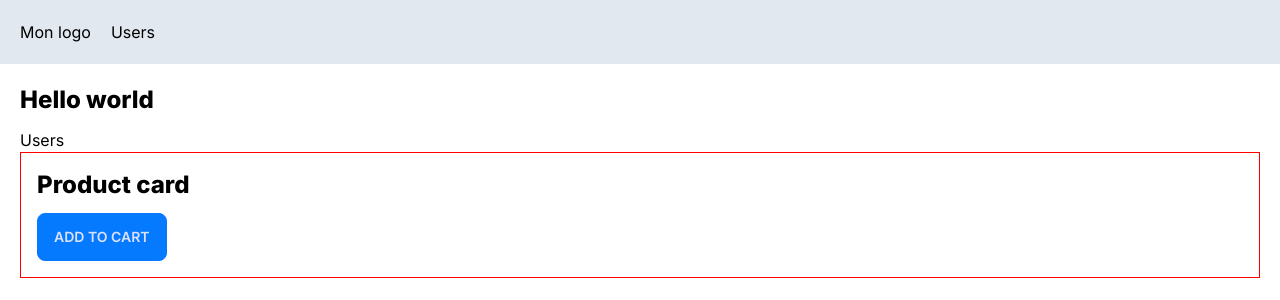
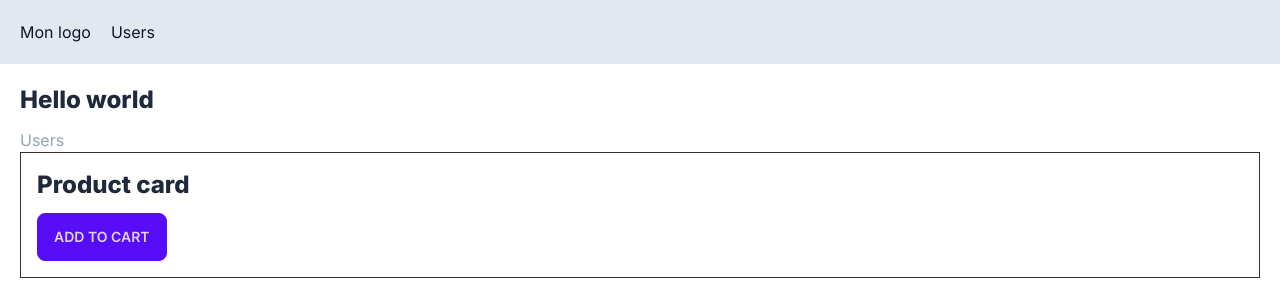
Before and after one commit to MrTuttle/next-app, a Next.js app: page / in a window 1280 px wide. Shown: the top 300 px of the page. Built offline with nearby package versions, Linux system fonts and the light colour scheme.

Commit message:
delete winter theme daisy Ui on general layout, add manuals darkmodes in nav and pages

```diff
--- a/app/NavBar.tsx
+++ b/app/NavBar.tsx
@@ -3,7 +3,7 @@ import React from "react";
 
 const NavBar = () => {
   return (
-    <div className="flex bg-slate-200 p-5">
+    <div className="flex bg-slate-200 dark:bg-gray-800 p-5 text-slate-900 dark:text-slate-400">
       <Link href="/" className="mr-5">
         Mon logo
       </Link>
--- a/app/components/ProductCard.module.css
+++ b/app/components/ProductCard.module.css
@@ -1,5 +1,5 @@
 /* app/components/ProductCard.module.css */
 .card {
   padding: 1rem;
-  border: 1px solid red;
+  border: 1px solid #333;
 }
--- a/app/globals.css
+++ b/app/globals.css
@@ -3,13 +3,13 @@
 @tailwind utilities;
 
 :root {
-  --foreground-rgb: 0, 0, 0;
+  --foreground-rgb: 148, 163, 184;
 
 }
 
 @media (prefers-color-scheme: dark) {
   :root {
-    --foreground-rgb: 255, 255, 255;
+    --foreground-rgb: 43, 47, 65;
 
   }
 }
@@ -22,6 +22,6 @@ body {
 
 @layer base {
   h1 {
-    @apply font-extrabold text-2xl mb-3;
+    @apply font-extrabold text-2xl mb-3 text-slate-800 dark:text-slate-500;
   }
 }
--- a/app/layout.tsx
+++ b/app/layout.tsx
@@ -16,7 +16,7 @@ export default function RootLayout({
   children: React.ReactNode;
 }) {
   return (
-    <html lang="en" data-theme="winter">
+    <html lang="en">
       <body className={inter.className}>
         <NavBar />
         <main className="p-5">{children}</main>
--- a/app/users/UserTable.tsx
+++ b/app/users/UserTable.tsx
@@ -25,7 +25,7 @@ const UserTable = async ({ sortOrder }: Props) => {
 
   return (
     <>
-      <table className="table table-bordered">
+      <table className="table table-bordered border-slate-300">
         <thead>
           <tr>
             <th>
@@ -38,7 +38,7 @@ const UserTable = async ({ sortOrder }: Props) => {
             <th>Email</th>
           </tr>
         </thead>
-        <tbody>
+        <tbody className="text-slate-800 dark:text-slate-400">
           {/* on ne mappe plus Users mais sortedUsers */}
           {sortedUsers.map((user) => (
             <tr key={user.id}>
```
